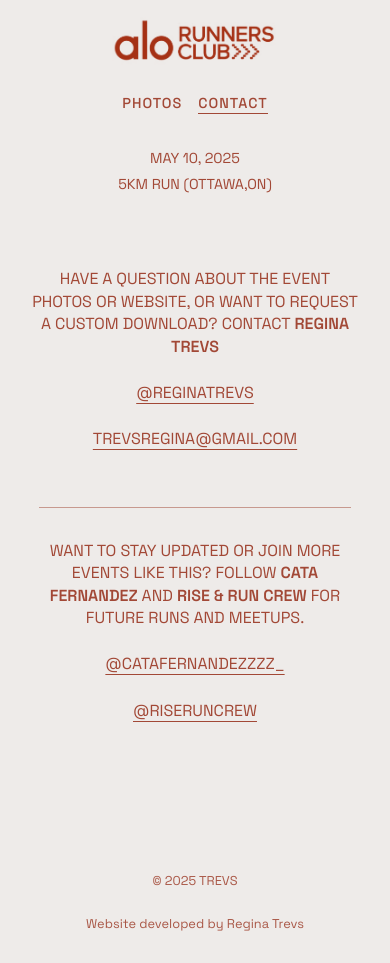
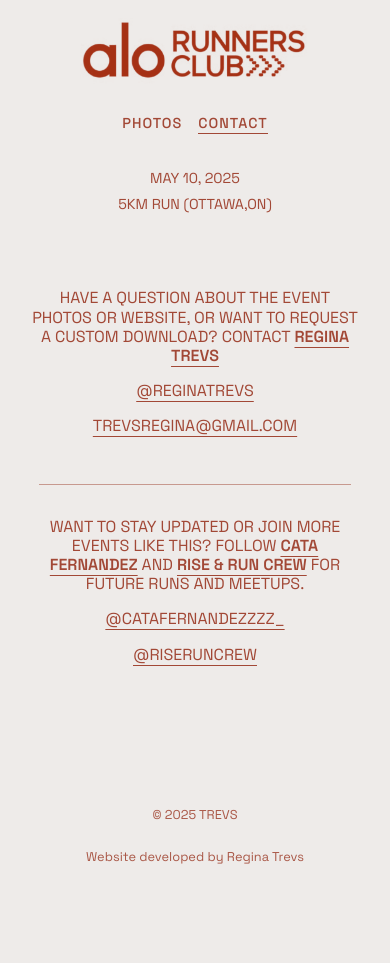
Before and after one commit to trev0035/alo, a plain HTML site: page contact.html in a window 390 px wide. After the commit the page ends 897 px from the top, so only its background shows below. Drawn offline with Linux system fonts and the light colour scheme.

Commit message:
Added black and white filter to gallery with color on hover and full-view

```diff
--- a/styles.css
+++ b/styles.css
@@ -101,7 +101,7 @@ nav a:hover::after, nav a.active::after {
 }
 
 .credit-item {
-    margin-bottom: 0.5rem;
+    margin-bottom: 0;
     font-weight: 400;
     font-size: 0.9rem;
 }
@@ -166,11 +166,13 @@ main {
     width: 100%;
     height: 100%;
     object-fit: cover;
-    transition: transform 0.4s ease-out;
+    transition: transform 0.4s ease-out, filter 0.4s ease-out;
+    filter: grayscale(100%);
 }
 
 .gallery-item:hover img {
     transform: scale(1.05);
+    filter: grayscale(0);
 }
 
 .month-label {
@@ -232,6 +234,7 @@ main {
     max-height: 80vh;
     object-fit: contain;
     box-shadow: 0 5px 15px rgba(0, 0, 0, 0.3);
+    filter: grayscale(0);
 }
 
 .close-modal {
@@ -534,7 +537,7 @@ footer {
     }
 
     .logo img {
-        max-height: 50px;
+        max-height: 70px;
     }
 
     nav {
@@ -573,8 +576,15 @@ footer {
     }
 
     .credit-item {
-        margin-bottom: 0.5rem;
+        margin-bottom: 0;
         text-align: center;
+    }
+
+    /* Underline names in mobile view */
+    .highlight {
+        font-weight: 600;
+        text-decoration: underline;
+        text-underline-offset: 0.3em;
     }
 
     .gallery-container {
@@ -974,12 +984,12 @@ footer {
 
 .contact-left p, .contact-right p {
     font-size: 1rem;
-    line-height: 1.4;
-    margin-bottom: 1.5rem;
+    line-height: 1.2;
+    margin-bottom: 1rem;
 }
 
 .contact-link {
-    margin-bottom: 0.5rem;
+    margin-bottom: 0.3rem;
 }
 
 .contact-link a {
```
